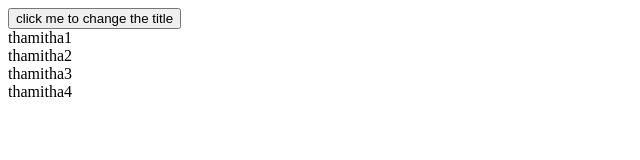
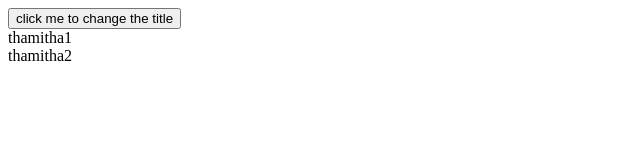
Before and after one commit to THAMITHA/100xdev, a React (Vite) app in the folder week-6-expirements/: page / in a window 1280 px wide. Shown: the top 160 px of the page, without its empty margins (0-640 px from the left). Built offline with nearby package versions, Linux system fonts and the light colour scheme.

Commit message:
add changes

```diff
--- a/week-6-expirements/src/App.jsx
+++ b/week-6-expirements/src/App.jsx
@@ -2,18 +2,22 @@ import './App.css'
 import { useState } from 'react'
 
 function App() {
+  return (
+    <HeaderWithButton></HeaderWithButton>
+  )
+}
+
+function HeaderWithButton(){
   const [title, setTitle] = useState("thamitha1")
   function updateTitle(){
     setTitle('My name is '+ Math.random())
   }
   return (
-    <>
+    <div>
       <button onClick={updateTitle}>click me to change the title</button>
       <Header title={title}></Header>
       <Header title="thamitha2"></Header>
-      <Header title="thamitha3"></Header>
-      <Header title="thamitha4"></Header>
-    </>
+    </div>
   )
 }
 
```
